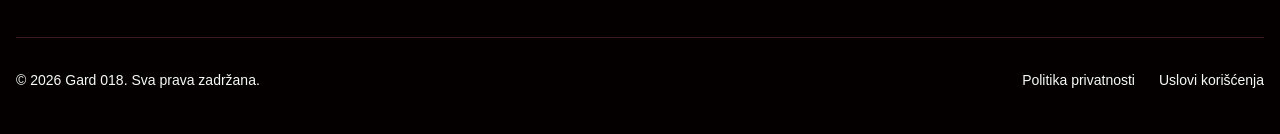
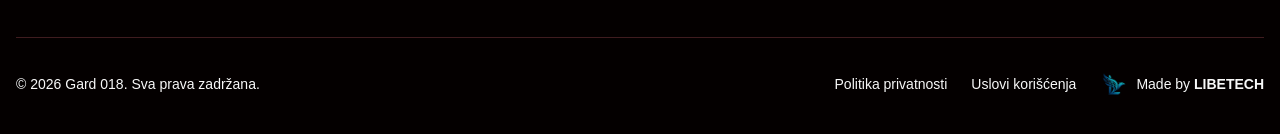
Before and after one commit to milan9998/gard018, a Next.js app: page / in a window 1280 px wide. Shown: the part 7085-7219 px from the top of the page. Built offline with nearby package versions, Linux system fonts and the light colour scheme; no server answers; the database is empty.

Commit message:
Add LIBETECH attribution to footer

```diff
--- a/components/footer.tsx
+++ b/components/footer.tsx
@@ -1,4 +1,5 @@
 import Link from "next/link"
+import Image from "next/image"
 import { Instagram, Facebook, Youtube, Phone, Mail, MapPin } from "lucide-react"
 
 export function Footer() {
@@ -114,6 +115,7 @@ export function Footer() {
 
         <div className="border-t border-border mt-12 pt-8 flex flex-col md:flex-row items-center justify-between gap-4">
           <p className="text-muted-foreground text-sm">© {new Date().getFullYear()} Gard 018. Sva prava zadržana.</p>
+          <div className="flex flex-col items-center gap-4 sm:flex-row sm:justify-end sm:gap-6">
             <div className="flex gap-6">
               <Link
                 href="/politika-privatnosti"
@@ -128,6 +130,25 @@ export function Footer() {
                 Uslovi korišćenja
               </Link>
             </div>
+            <a
+              href="https://libetech.net/"
+              target="_blank"
+              rel="noopener noreferrer"
+              className="group inline-flex items-center gap-2 text-sm text-muted-foreground transition-colors hover:text-foreground"
+              aria-label="Made by LIBETECH"
+            >
+              <Image
+                src="/libetech.png"
+                alt="LIBETECH"
+                width={30}
+                height={30}
+                className="h-7 w-7 object-contain"
+              />
+              <span>
+                Made by <span className="font-semibold text-foreground group-hover:text-primary">LIBETECH</span>
+              </span>
+            </a>
+          </div>
         </div>
       </div>
     </footer>
```
Also changed, not shown: public/libetech.png (added). Lines whose indentation alone changed are shown as unchanged.
